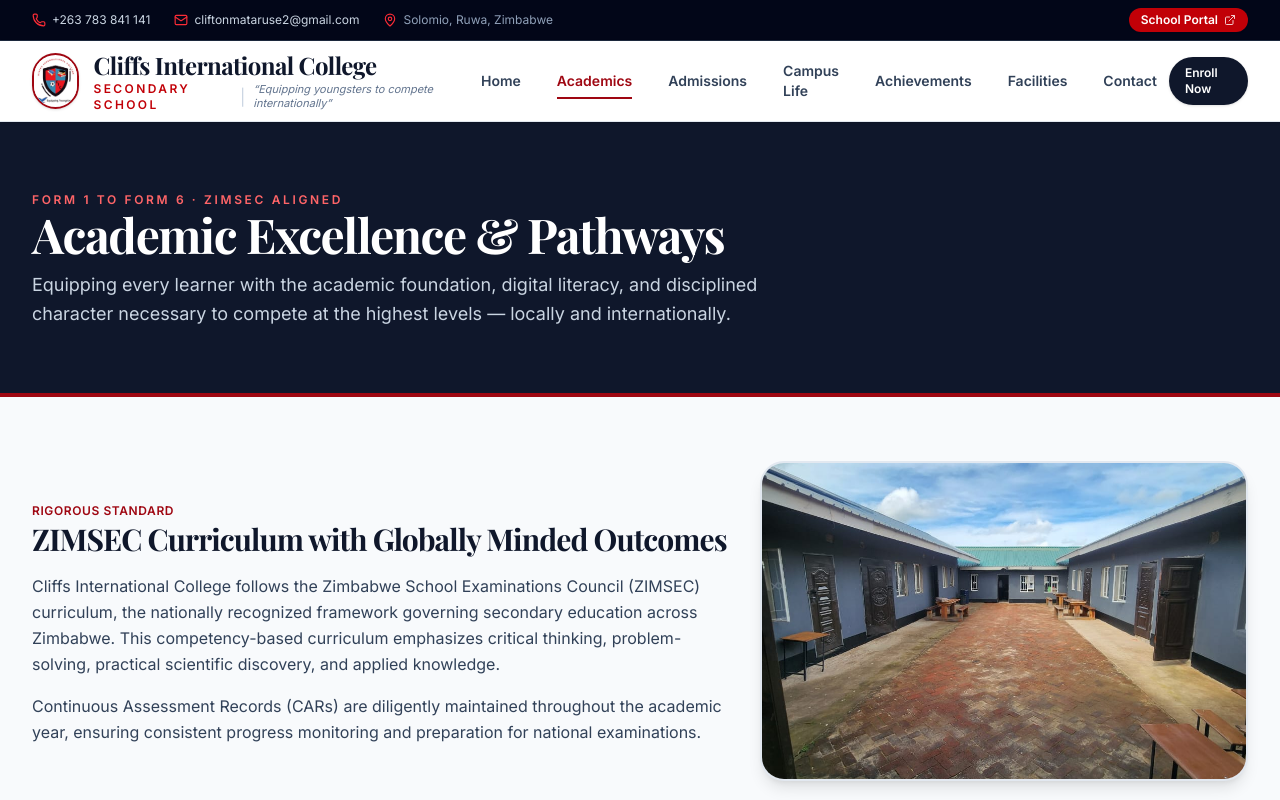
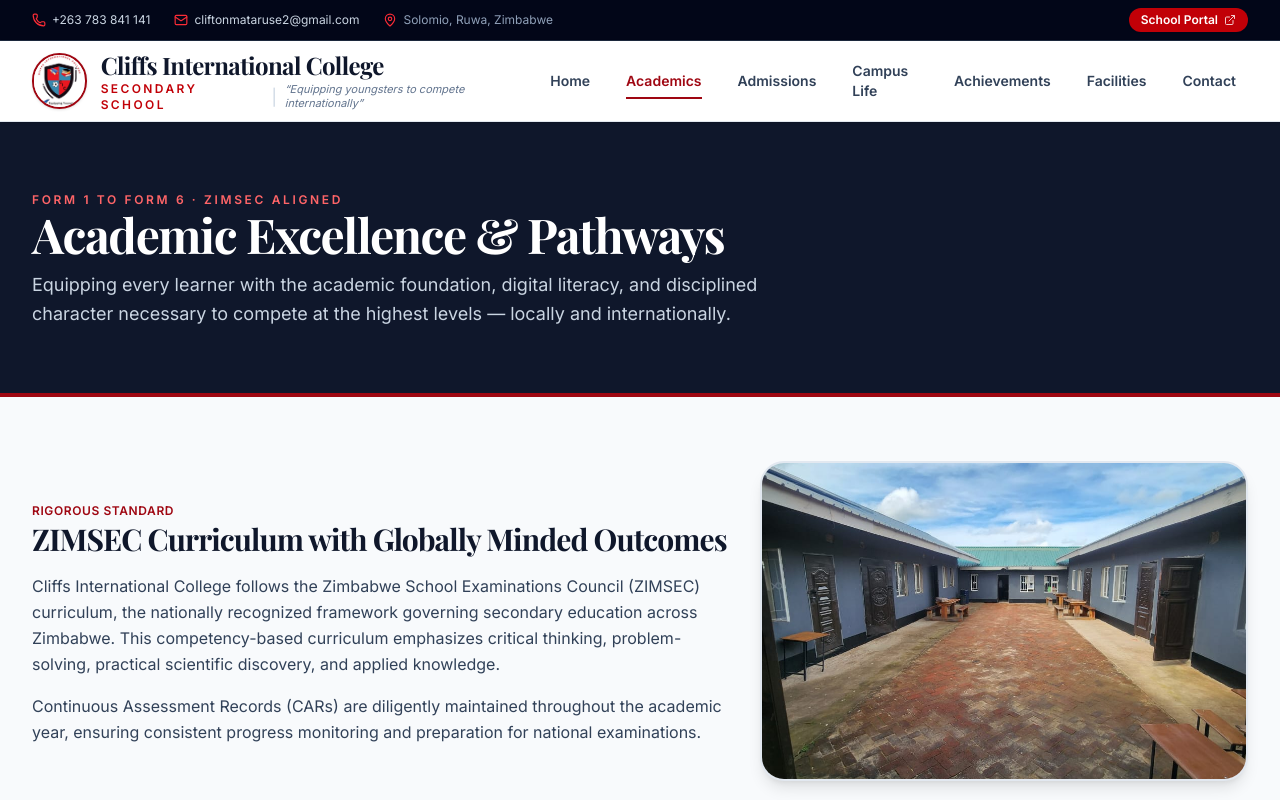
Before and after one commit to badcapitainn/cliff-international-school, a Next.js app: page /academics in a window 1280 px wide. Shown: the top 800 px of the page. Built offline with nearby package versions, Linux system fonts and the light colour scheme; a web font is replaced by a local one.

Commit message:
refactor: Simplify HeroSlideshow tag and clean up SiteShell mobile toggle

```diff
--- a/src/components/HeroSlideshow.tsx
+++ b/src/components/HeroSlideshow.tsx
@@ -23,7 +23,7 @@
   },
   {
     src: "/school_pictures/classroom_layout_2.jpg",
-    tag: "Academic Excellence · 1:25 Ratio",
+    tag: "Academic Excellence",
     title: "Dedicated Faculty & Individualized Attention",
     caption:
       "ZIMSEC-aligned O & A-Level education from Form 1 to 6, achieving an outstanding 100% A-Level pass rate two years in a row (2024 & 2025).",
--- a/src/components/SiteShell.tsx
+++ b/src/components/SiteShell.tsx
@@ -140,17 +140,10 @@
             })}
           </nav>
 
-          {/* Header Action & Mobile Toggle */}
-          <div className="flex items-center gap-3">
-            <Link
-              href="/admissions"
-              className="hidden rounded-full bg-slate-900 px-4 py-2 text-xs font-semibold text-white shadow-sm transition-all hover:bg-red-800 sm:inline-flex"
-            >
-              Enroll Now
-            </Link>
-
+          {/* Mobile Toggle */}
+          <div className="flex items-center md:hidden">
             <button
-              className="inline-flex h-10 w-10 items-center justify-center rounded-lg border border-slate-200 text-slate-700 hover:bg-slate-100 md:hidden"
+              className="inline-flex h-10 w-10 items-center justify-center rounded-lg border border-slate-200 text-slate-700 hover:bg-slate-100"
               onClick={() => setOpen((v) => !v)}
               aria-label="Toggle navigation"
             >
```
